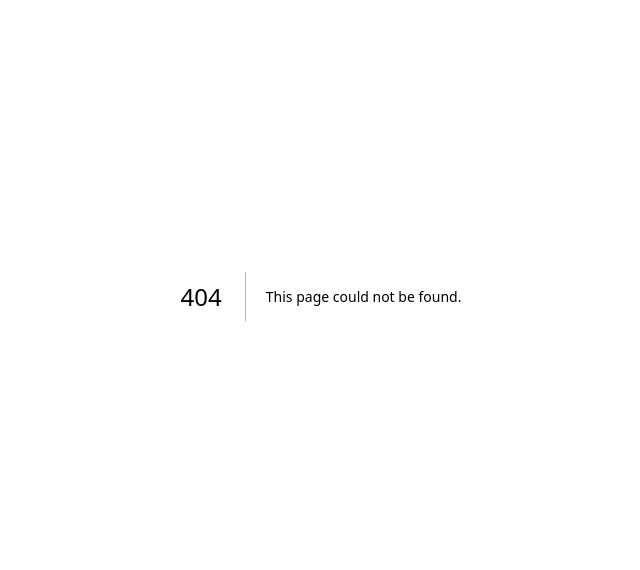
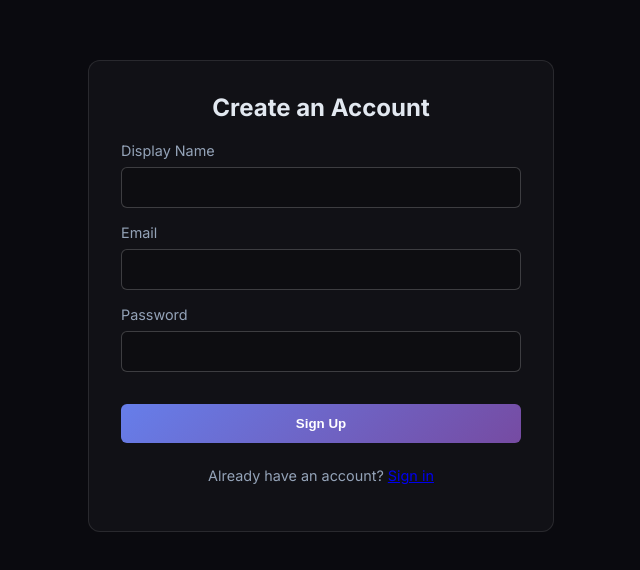
Before and after one commit to iinaa-eimrit/Multi-Workspace-Document-Assistant-RAG-Tool-Calling-, a Next.js app: page /signup in a window 1280 px wide. Before the commit this address had no page. Shown: the part 104-674 px from the top of the page, without its empty margins (319-959 px from the left). Built offline with nearby package versions, Linux system fonts and the light colour scheme; no server answers.

Commit message:
feat: implement authentication pages

```diff
--- /dev/null
+++ b/src/app/(auth)/signup/page.js
@@ -0,0 +1,9 @@
+import AuthForm from '@/components/auth/AuthForm';
+
+export default function SignupPage() {
+  return (
+    <div style={{ display: 'flex', minHeight: '100vh', alignItems: 'center', justifyContent: 'center' }}>
+      <AuthForm mode="signup" />
+    </div>
+  );
+}
--- a/src/app/layout.js
+++ b/src/app/layout.js
@@ -1,3 +1,4 @@
+import { Providers } from "@/providers";
 import "./globals.css";
 
 export const metadata = {
@@ -21,7 +22,9 @@ export default function RootLayout({ children }) {
           rel="stylesheet"
         />
       </head>
-      <body>{children}</body>
+      <body>
+        <Providers>{children}</Providers>
+      </body>
     </html>
   );
 }
--- /dev/null
+++ b/src/components/auth/AuthForm.js
@@ -0,0 +1,175 @@
+'use client';
+
+import { useState } from 'react';
+import { useRouter } from 'next/navigation';
+import { useAuth } from '@/contexts/AuthContext';
+import Link from 'next/link';
+
+export default function AuthForm({ mode = 'login' }) {
+  const [email, setEmail] = useState('');
+  const [password, setPassword] = useState('');
+  const [displayName, setDisplayName] = useState('');
+  const [error, setError] = useState(null);
+  const [loading, setLoading] = useState(false);
+
+  const { signIn, signUp } = useAuth();
+  const router = useRouter();
+
+  const handleSubmit = async (e) => {
+    e.preventDefault();
+    setError(null);
+    setLoading(true);
+
+    try {
+      if (mode === 'signup') {
+        if (!displayName) {
+          throw new Error('Display name is required');
+        }
+        const { error } = await signUp(email, password, displayName);
+        if (error) throw error;
+      } else {
+        const { error } = await signIn(email, password);
+        if (error) throw error;
+      }
+
+      router.push('/');
+    } catch (err) {
+      setError(err.message);
+    } finally {
+      setLoading(false);
+    }
+  };
+
+  return (
+    <div className="auth-form-container">
+      <h2>{mode === 'login' ? 'Sign In' : 'Create an Account'}</h2>
+      {error && <div className="error-message">{error}</div>}
+      <form onSubmit={handleSubmit}>
+        {mode === 'signup' && (
+          <div className="input-group">
+            <label htmlFor="displayName">Display Name</label>
+            <input
+              id="displayName"
+              type="text"
+              value={displayName}
+              onChange={(e) => setDisplayName(e.target.value)}
+              disabled={loading}
+              required
+            />
+          </div>
+        )}
+        <div className="input-group">
+          <label htmlFor="email">Email</label>
+          <input
+            id="email"
+            type="email"
+            value={email}
+            onChange={(e) => setEmail(e.target.value)}
+            disabled={loading}
+            required
+          />
+        </div>
+        <div className="input-group">
+          <label htmlFor="password">Password</label>
+          <input
+            id="password"
+            type="password"
+            value={password}
+            onChange={(e) => setPassword(e.target.value)}
+            disabled={loading}
+            required
+            minLength={6}
+          />
+        </div>
+        <button type="submit" disabled={loading}>
+          {loading ? 'Processing...' : mode === 'login' ? 'Sign In' : 'Sign Up'}
+        </button>
+      </form>
+      <div className="auth-switch">
+        {mode === 'login' ? (
+          <p>
+            Don't have an account? <Link href="/signup">Sign up</Link>
+          </p>
+        ) : (
+          <p>
+            Already have an account? <Link href="/login">Sign in</Link>
+          </p>
+        )}
+      </div>
+      <style jsx>{`
+        .auth-form-container {
+          background: var(--surface);
+          border: 1px solid rgba(255, 255, 255, 0.1);
+          padding: 2rem;
+          border-radius: 12px;
+          max-width: 400px;
+          width: 100%;
+          margin: 0 auto;
+        }
+        h2 {
+          margin-top: 0;
+          text-align: center;
+        }
+        .error-message {
+          color: var(--error);
+          background: rgba(248, 113, 113, 0.1);
+          padding: 0.75rem;
+          border-radius: 6px;
+          margin-bottom: 1rem;
+          font-size: 0.9rem;
+          text-align: center;
+        }
+        .input-group {
+          margin-bottom: 1rem;
+        }
+        label {
+          display: block;
+          margin-bottom: 0.5rem;
+          font-size: 0.9rem;
+          color: var(--text-muted);
+        }
+        input {
+          width: 100%;
+          padding: 0.75rem;
+          border-radius: 6px;
+          border: 1px solid rgba(255, 255, 255, 0.2);
+          background: rgba(0, 0, 0, 0.2);
+          color: var(--text-primary);
+          box-sizing: border-box;
+        }
+        input:focus {
+          outline: none;
+          border-color: var(--accent);
+        }
+        button {
+          width: 100%;
+          padding: 0.75rem;
+          border: none;
+          border-radius: 6px;
+          background: var(--gradient-primary);
+          color: white;
+          font-weight: 600;
+          cursor: pointer;
+          margin-top: 1rem;
+        }
+        button:disabled {
+          opacity: 0.7;
+          cursor: not-allowed;
+        }
+        .auth-switch {
+          margin-top: 1.5rem;
+          text-align: center;
+          font-size: 0.9rem;
+          color: var(--text-muted);
+        }
+        .auth-switch a {
+          color: var(--accent);
+          text-decoration: none;
+        }
+        .auth-switch a:hover {
+          text-decoration: underline;
+        }
+      `}</style>
+    </div>
+  );
+}
--- /dev/null
+++ b/src/providers.js
@@ -0,0 +1,14 @@
+'use client';
+
+import { AuthProvider } from '@/contexts/AuthContext';
+import { WorkspaceProvider } from '@/contexts/WorkspaceContext';
+
+export function Providers({ children }) {
+  return (
+    <AuthProvider>
+      <WorkspaceProvider>
+        {children}
+      </WorkspaceProvider>
+    </AuthProvider>
+  );
+}
```
Also changed, not shown: src/app/(auth)/login/page.js (added, +9 -0 lines).
